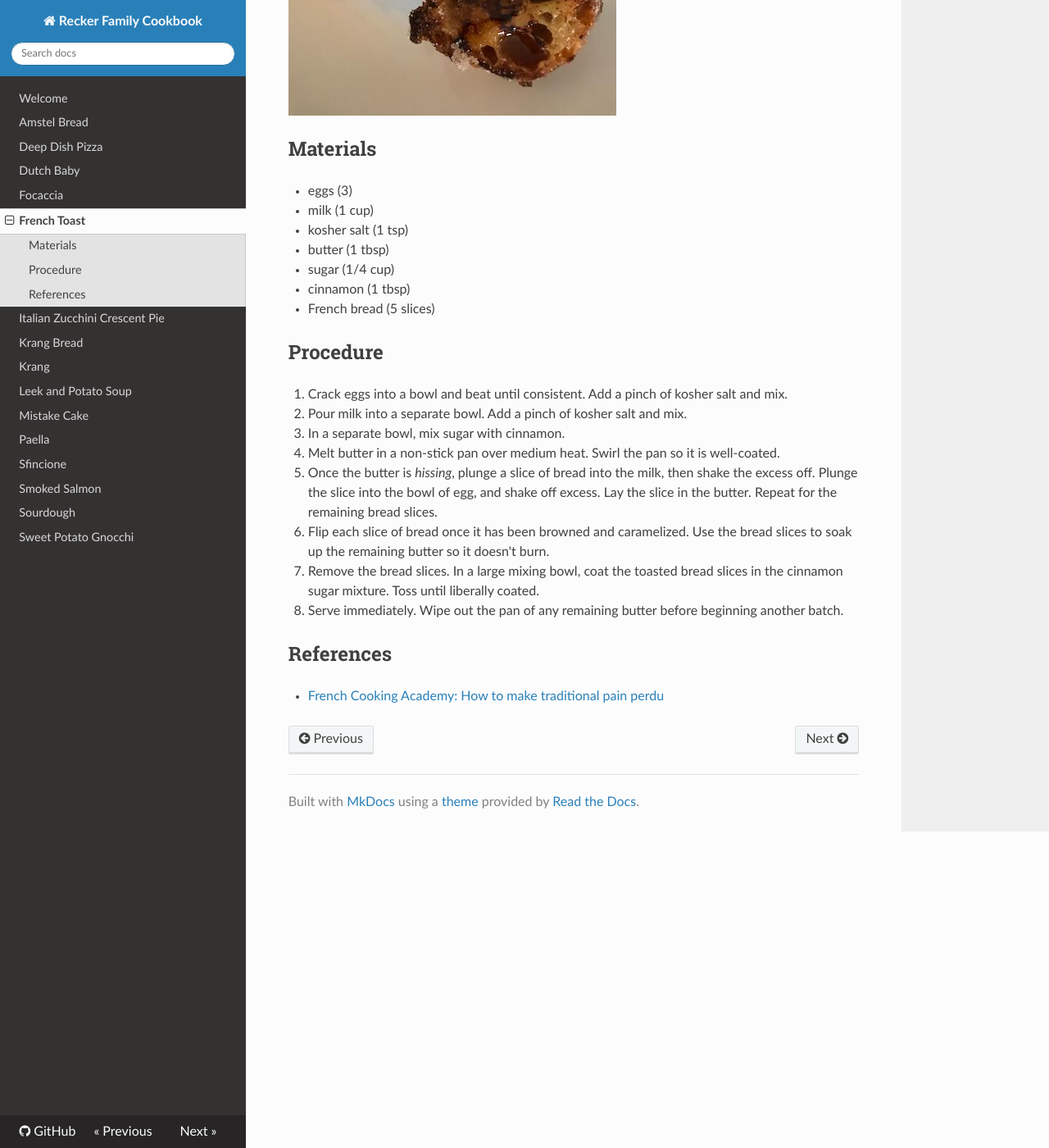
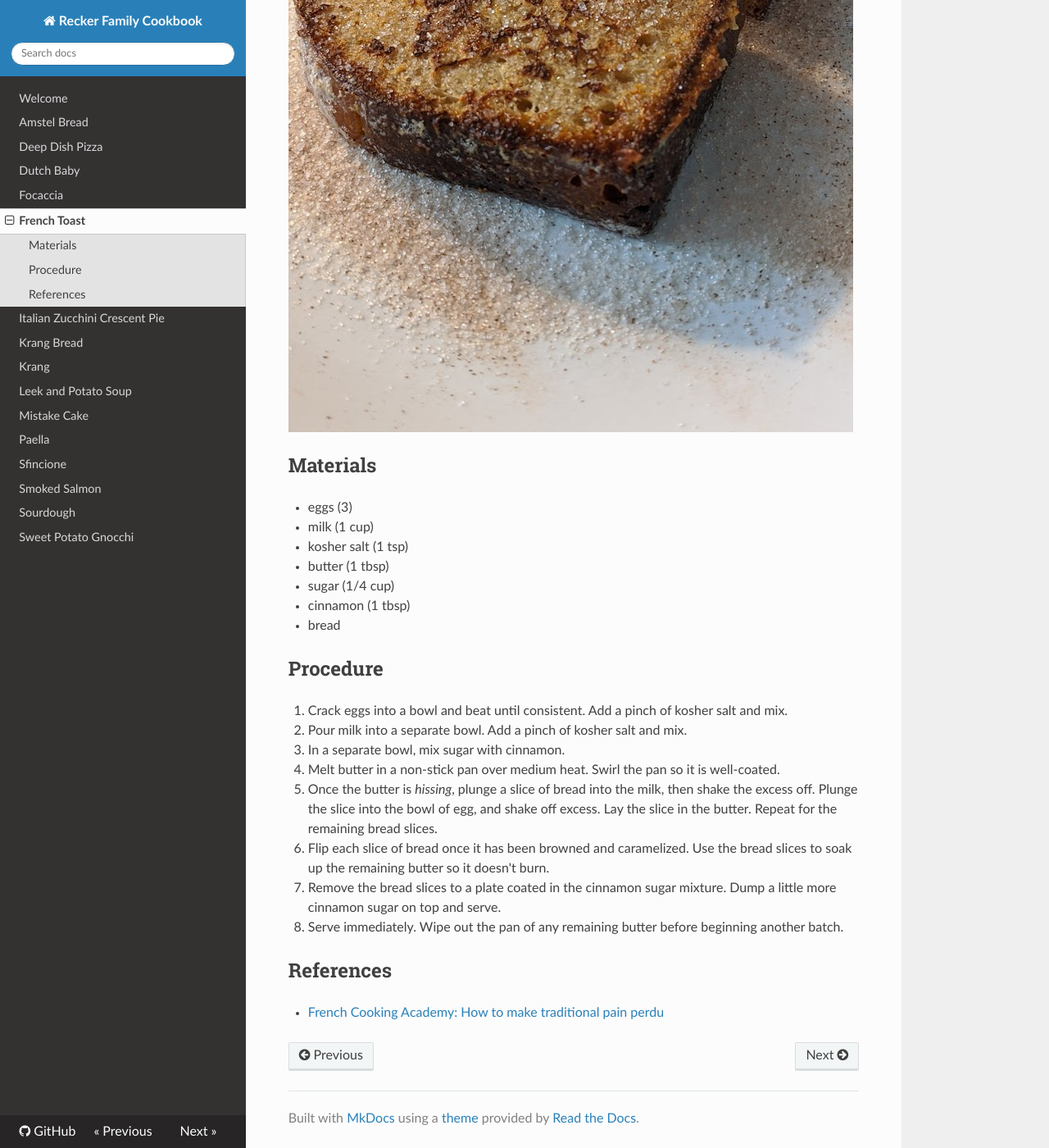
Before and after one commit to arecker/cookbook, an MkDocs documentation site: the page built from recipes/french-toast.md, in a window 1280 px wide and 1400 px high, scrolled down 552 px. Shown: the whole window at 82% size. Built offline with MkDocs 1.6.1, drawn with Linux system fonts in a browser that asks for light colours; nearby versions of some CDN libraries.

Commit message:
French toast: new picture

```diff
--- a/recipes/french-toast.md
+++ b/recipes/french-toast.md
@@ -10,7 +10,7 @@
 - butter (1 tbsp)
 - sugar (1/4 cup)
 - cinnamon (1 tbsp)
-- French bread (5 slices)
+- bread
 
 ## Procedure
 
@@ -28,9 +28,8 @@
 6. Flip each slice of bread once it has been browned and caramelized.
    Use the bread slices to soak up the remaining butter so it doesn't
    burn.
-7. Remove the bread slices.  In a large mixing bowl, coat the toasted
-   bread slices in the cinnamon sugar mixture.  Toss until liberally
-   coated.
+7. Remove the bread slices to a plate coated in the cinnamon sugar
+   mixture.  Dump a little more cinnamon sugar on top and serve.
 8. Serve immediately.  Wipe out the pan of any remaining butter before
    beginning another batch.
 
```
Also changed, not shown: recipes/images/french-toast.jpg.
